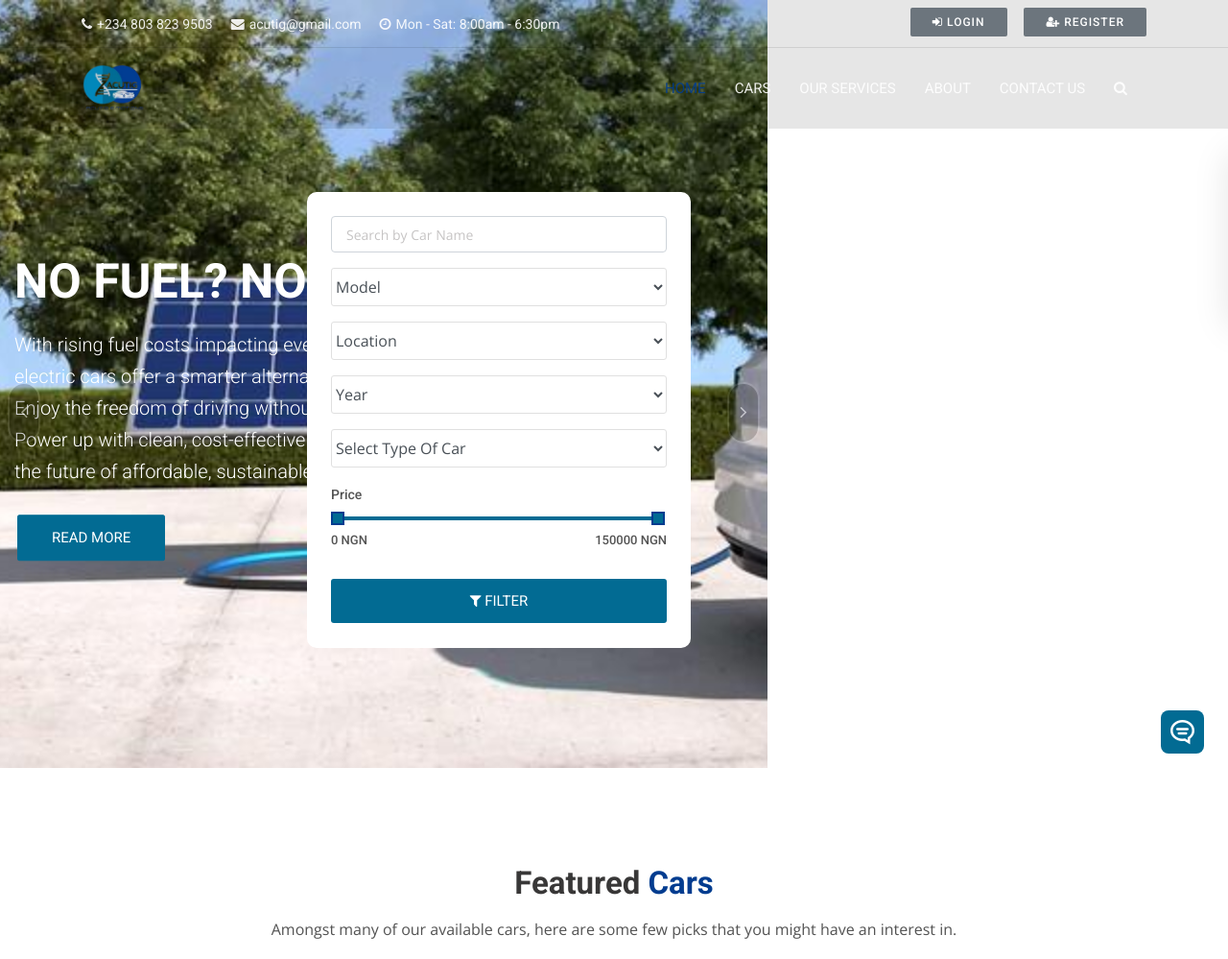
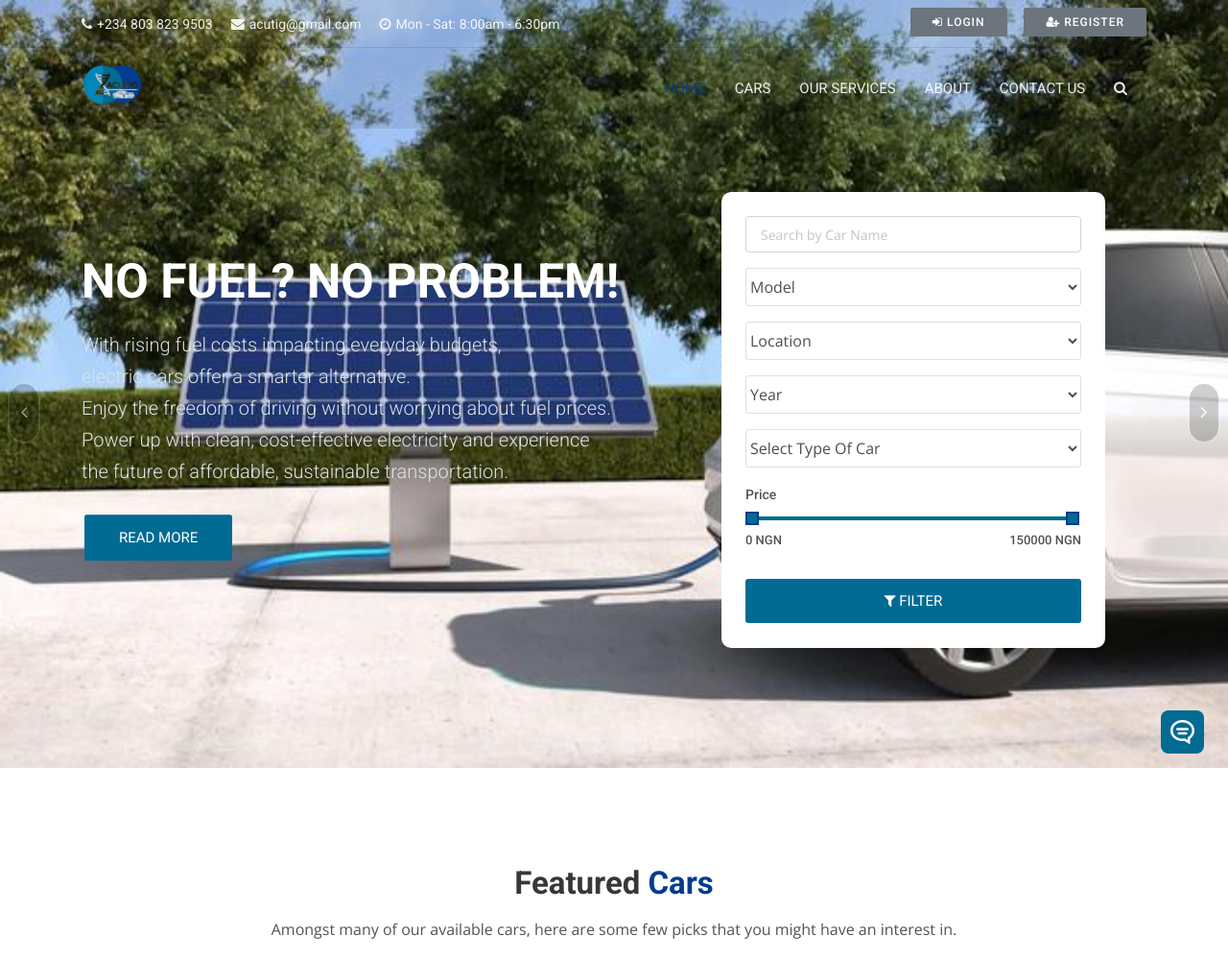
Before and after one commit to olaife219/acutigemotions, a Django app: page / in a window 1280 px wide. Shown: the top 999 px of the page at 96% size. Run offline with Django 3.2, Linux system fonts and the light colour scheme; data that the repository does not hold is empty; parts of the project's set-up code (start-up, migrations or seed data) failed here and were passed over; some libraries are stand-ins or nearby versions.

Commit message:
Acutig Emotions

```diff
--- a/templates/pages/home.html
+++ b/templates/pages/home.html
@@ -7,15 +7,15 @@
 {% load static %}
 <!-- Banner start -->
 
-<div class="banner" id="banner" style="width: 100vh; height: 100vh;">
-    <div id="carouselExampleIndicators" class="carousel slide" data-ride="carousel" style="width: 100%; height: 100%;">
-        <div class="carousel-inner banner-slider-inner text-center" style="width: 100%; height: 100%;">
-            <div class="carousel-item banner-max-height active item-bg" style="width: 100%; height: 100%;">
-                <img class="d-block" src="{% static 'img/car-6.jpg' %}" alt="banner" style="min-width: 100vw; min-height: 100vh; object-fit: cover;">
+<div class="banner" id="banner">
+    <div id="carouselExampleIndicators" class="carousel slide" data-ride="carousel">
+        <div class="carousel-inner banner-slider-inner text-center">
+            <div class="carousel-item banner-max-height active item-bg">
+                <img class="d-block w-100 h-100" src="{% static 'img/car-6.jpg' %}" alt="banner">
                 <div class="carousel-content container banner-info-2 bi-2 text-left">
 
                     <h3>No Fuel? No Problem!</h3>
-                    <h5>With rising fuel costs impacting everyday budgets,<br>
+                    <h5 style="color: #DCE3E6;">With rising fuel costs impacting everyday budgets,<br>
                         electric cars offer a smarter alternative.<br>
                         Enjoy the freedom of driving without worrying about fuel prices.<br>
                         Power up with clean, cost-effective electricity and experience<br>
@@ -23,17 +23,17 @@
                     <a href="{% url 'services' %}" class="btn btn-lg btn-theme">Read More</a>
                 </div>
             </div>
-            <div class="carousel-item banner-max-height item-bg" style="width: 100%; height: 100%;">
-                <img class="d-block" src="{% static 'img/car-7.jpg' %}" alt="banner" style="min-width: 100vw; min-height: 100vh; object-fit: cover;">
+            <div class="carousel-item banner-max-height item-bg">
+                <img class="d-block w-100 h-100" src="{% static 'img/car-7.jpg' %}" alt="banner">
                 <div class="carousel-content container banner-info-2 bi-2 text-left">
                     <h3>Drive the Future</h3>
-                    <h5 style="color: #DCE3E6;">Explore the latest in electric vehicle innovation,<br>
+                    <h5>Explore the latest in electric vehicle innovation,<br>
                         combining sustainability with performance for a cleaner future.</h5>
                     <a href="{% url 'services' %}" class="btn btn-lg btn-theme">Read More</a>
                 </div>
             </div>
-            <div class="carousel-item banner-max-height item-bg" style="width: 100%; height: 100%;">
-                <img class="d-block" src="{% static 'img/carslider2.jpg' %}" alt="banner" style="min-width: 100vw; min-height: 100vh; object-fit: cover;">
+            <div class="carousel-item banner-max-height item-bg">
+                <img class="d-block w-100 h-100" src="{% static 'img/carslider2.jpg' %}" alt="banner">
                 <div class="carousel-content container banner-info-2 bi-2 text-left">
                     <h3>Car for Everyone</h3>
                     <h5>Allow us to guide you through the innovative stress<br>
```
